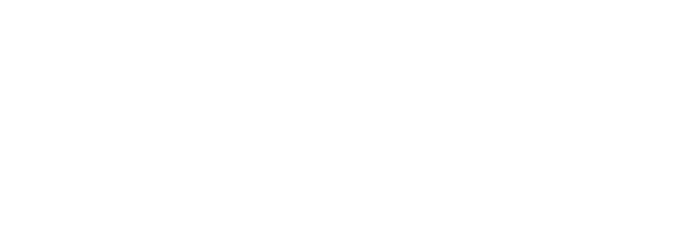
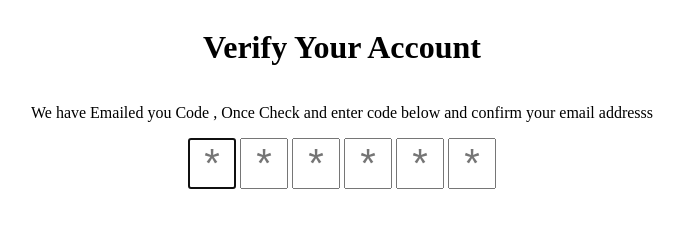
Before and after one commit to acciojob/OTP-Saif1911-lab, a website: page main.html in a window 1280 px wide. Shown: the whole page, without its empty margins (298-982 px from the left). Drawn offline with Linux system fonts and the light colour scheme.

Commit message:
created a submission

```diff
--- a/main.html
+++ b/main.html
@@ -8,6 +8,18 @@
 
 <body>
 	<!-- the entire body must be written by student -->
+	    <div class="container">
+    <h1 id="verification_heading">Verify Your Account</h1>
+    <p id ="verification_subtext">We have Emailed you Code , Once Check and enter code below and confirm your email addresss</p>
+<div class="code-container">
+        <input placeholder="*" class="code" autofocus/>
+        <input placeholder="*" class="code"/>
+        <input placeholder="*" class="code"/>
+        <input placeholder="*" class="code"/>
+        <input placeholder="*" class="code"/>
+        <input placeholder="*" class="code"/>
+    </div>
+    </div>
     <script type="text/javascript" src="./script.js">
 </script>
 
--- a/script.js
+++ b/script.js
@@ -1 +1,18 @@
 //your JS code here. If required.
+const codes = document.querySelectorAll(".code");
+
+codes.forEach((code) => {
+  code.addEventListener("keyup", (e) => {
+    if (e.key === "Backspace") {
+      const prevSibling = code.previousElementSibling;
+      if (prevSibling) {
+        prevSibling.focus();
+      }
+      return;
+    }
+    const nextSibling = code.nextElementSibling;
+    if (nextSibling) {
+      nextSibling.focus();
+    }
+  });
+});
--- a/styles.css
+++ b/styles.css
@@ -1 +1,11 @@
 /*  your css code here. If applicable */
+.container{
+    display: flex;
+    flex-direction: column;
+    align-items: center;
+}
+.code {
+  font-size: 40px;
+  width: 40px;
+  text-align: center;
+}
```
